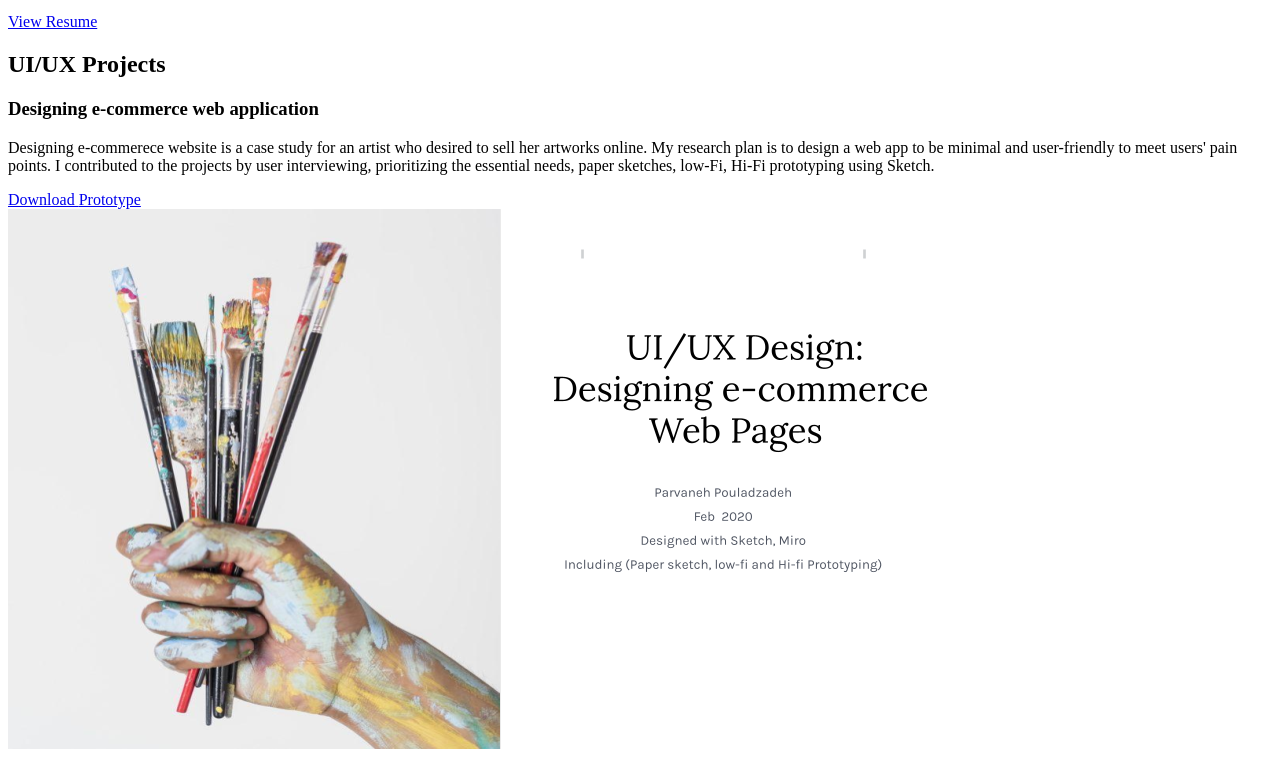
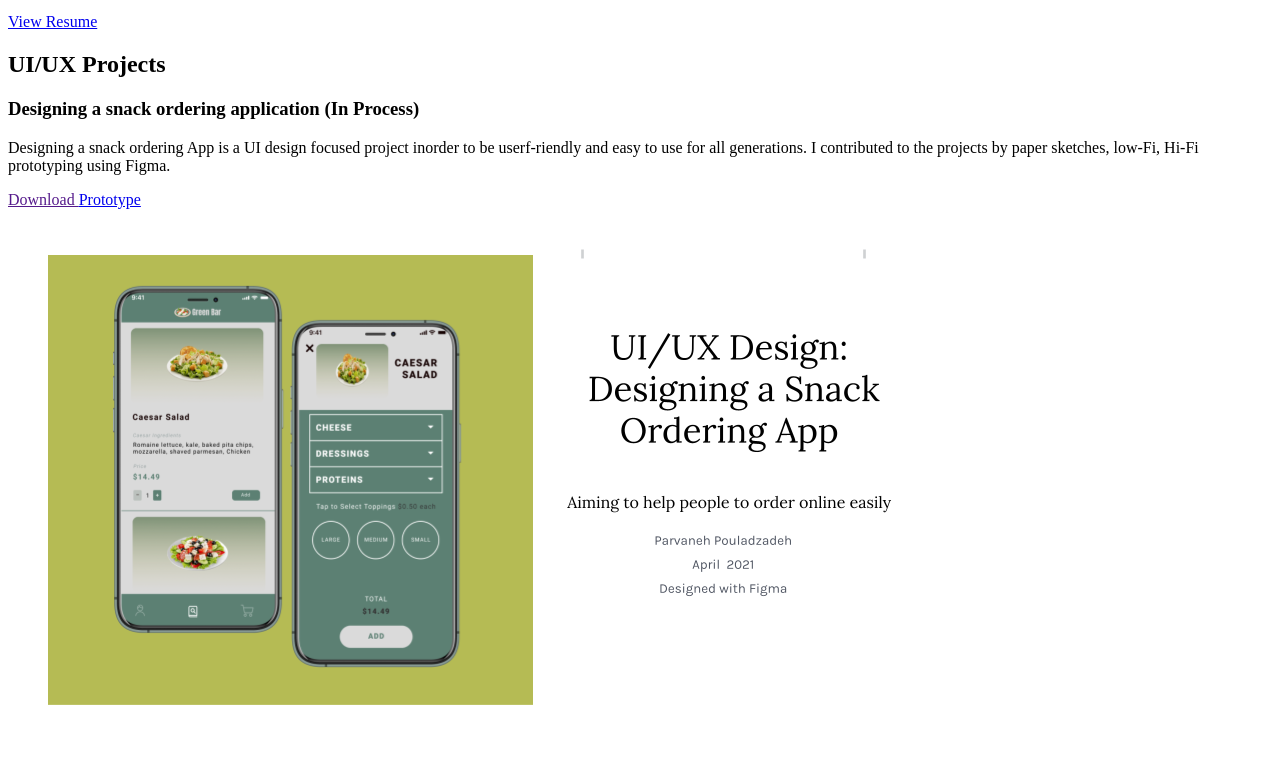
Before and after one commit to Pouladzadeh/Portfolio, a website: page src/template.html in a window 1280 px wide. Shown: the part 641-1400 px from the top of the page. Drawn offline with nearby package versions, Linux system fonts and the light colour scheme.

Commit message:
snack ordering app added

```diff
--- a/src/template.html
+++ b/src/template.html
@@ -83,6 +83,46 @@
     <div class="container">
       <div class="project-wrapper">
         <h2 class="section-title dark-blue-text">UI/UX Projects</h2>
+
+
+
+          <!-- Each .row is a project -->
+          <div class="row">
+            <div class="col-lg-4 col-sm-12">
+              <div class="project-wrapper__text">
+                <h3 class="project-wrapper__text-title">Designing a snack ordering application (In Process)</h3>
+                <div>
+                  <p class="mb-4">
+                    Designing a snack ordering App is a UI design focused project inorder to be userf-riendly and easy to use for all generations.
+                    I contributed to the projects by paper sketches, low-Fi, Hi-Fi prototyping using Figma.
+
+                  </p>
+                </div>
+                <a
+                  target="_blank" class="cta-btn cta-btn--hero"
+                  href="">
+                  Download
+                </a>
+                <a
+                        target="_blank"
+                        class="cta-btn text-color-main"
+                        href="https://www.figma.com/proto/2o0AlzLQrDinEGv97vVe2M/Snack-ordering?page-id=0%3A1&node-id=1%3A9&viewport=4741%2C420%2C0.5497521758079529&scaling=scale-down">
+                        Prototype
+                      </a>
+
+              </div>
+            </div>
+            <div class="col-lg-8 col-sm-12">
+              <div class="project-wrapper__image">
+                <a href="#!" target="_blank">
+                  <div data-tilt class="thumbnail rounded">
+                    <img class="img-fluid" src="./assets/Salad.png" />
+                  </div>
+                </a>
+              </div>
+            </div>
+          </div>
+          <!-- /END Project -->
 
           <!-- Each .row is a project -->
           <div class="row">
@@ -259,7 +299,7 @@
             <div class="project-wrapper__image">
               <a href="#!" target="_blank">
                 <div data-tilt class="thumbnail rounded">
-                  <img class="img-fluid" src="./assets/Portfolio.png" />
+                  <img class="img-fluid" src="./assets/weight.png" />
                 </div>
               </a>
             </div>
```
Also changed, not shown: src/assets/Salad.png (added), src/assets/weight.png (added).
